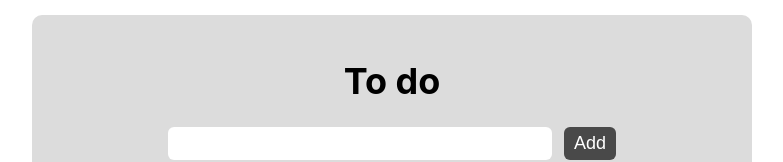
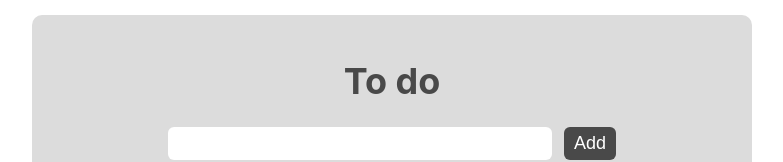
Before and after one commit to Le0tk0k/React-Todo, a React (Create React App) app: page / in a window 1280 px wide. Shown: the top 162 px of the page, without its empty margins (248-1031 px from the left). Built offline with nearby package versions, Linux system fonts and the light colour scheme.

Commit message:
update App.css

```diff
--- a/src/App.css
+++ b/src/App.css
@@ -9,5 +9,6 @@
 }
 
 h1 {
+  color: #494949;
   font-size: 36px;
 }
```
